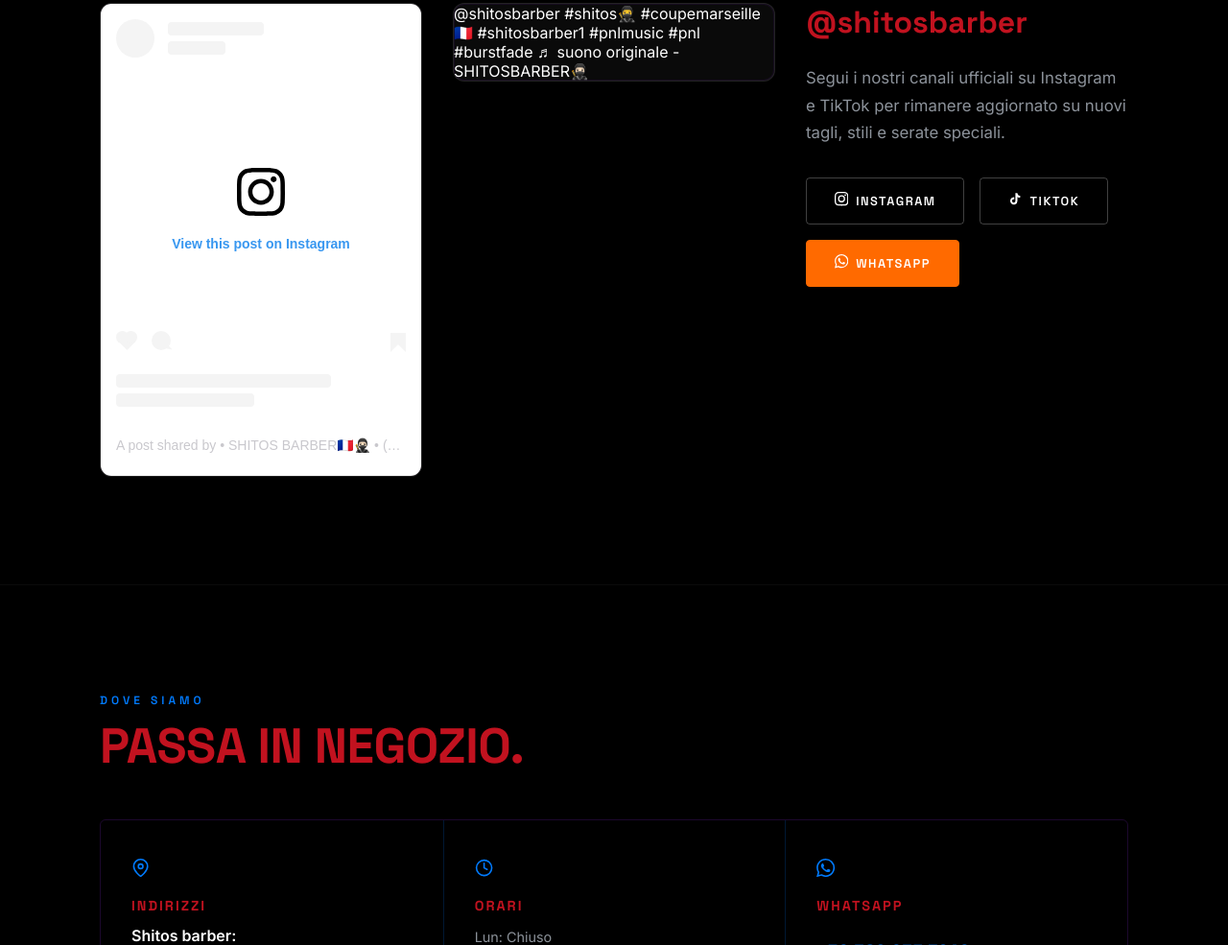
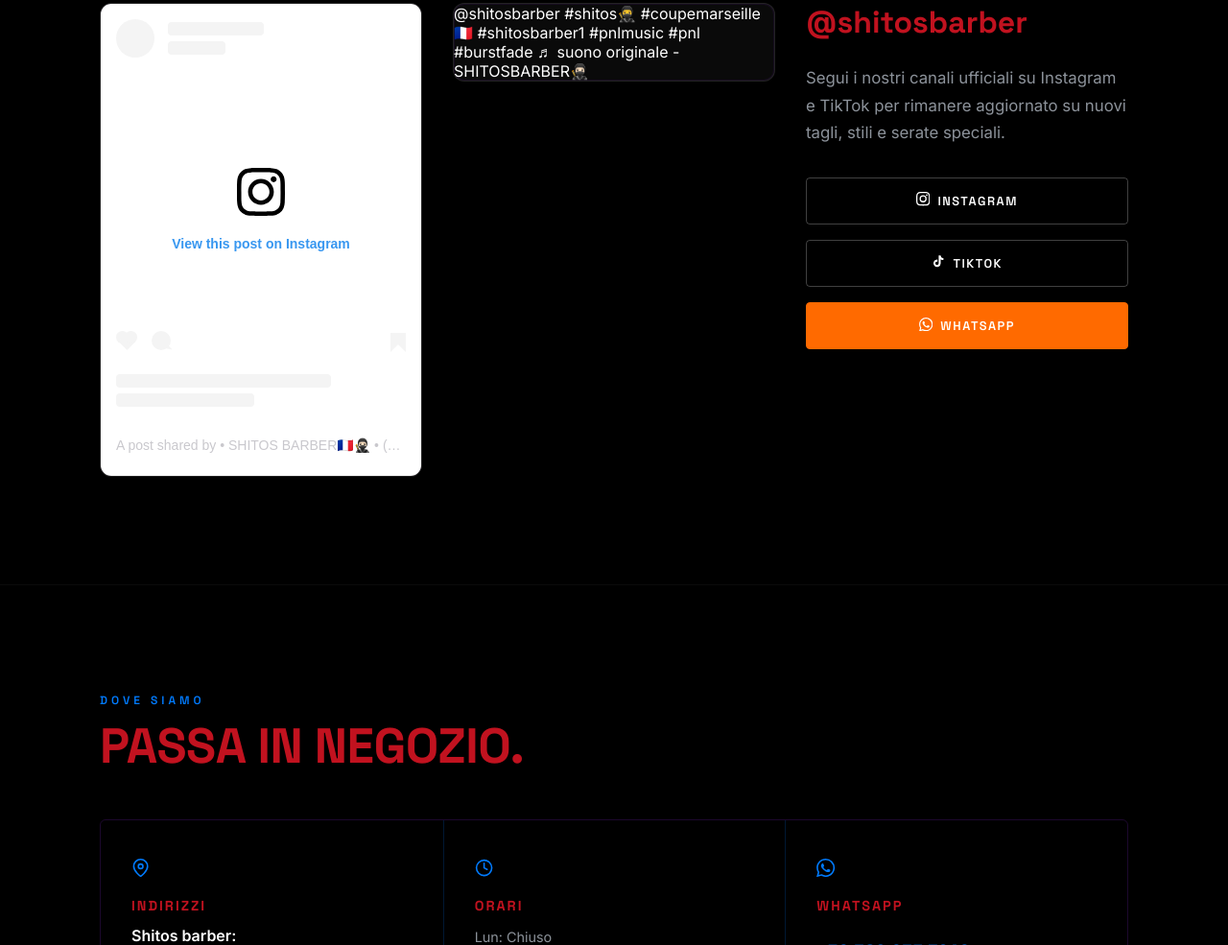
Before and after one commit to Malaka-Gonawala/Shitos_Barber, a website: page index.html in a window 1280 px wide. Shown: the part 3237-4222 px from the top of the page at 96% size. Drawn offline with nearby package versions, Linux system fonts and the light colour scheme; a script that the page names is missing.

Commit message:
12th commit

```diff
--- a/css/style.css
+++ b/css/style.css
@@ -1186,8 +1186,13 @@ a {
 
 .social-buttons {
   display: flex;
+  flex-direction: column;
   gap: 1rem;
-  flex-wrap: wrap;
+}
+
+.social-buttons .btn {
+  width: 100%;
+  justify-content: center;
 }
 
 @media (max-width: 900px) {
```
